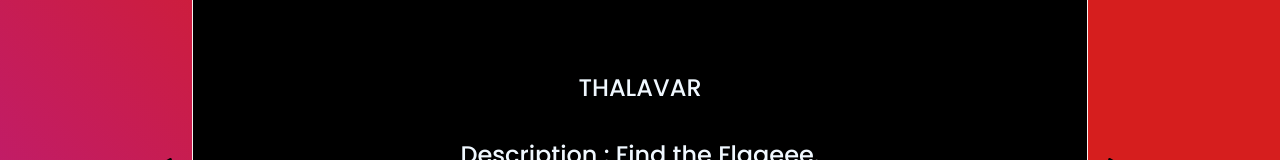
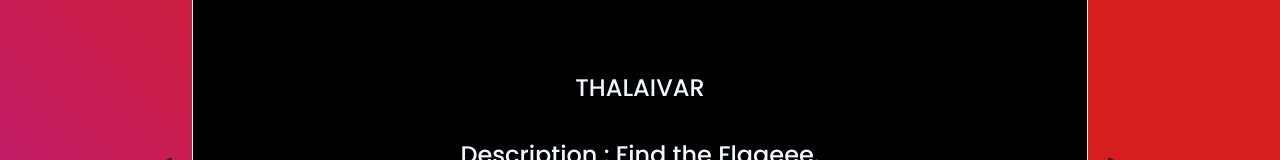
Before and after one commit to VishnuVardhanJS/CTF_Challenge_2023, a React (Create React App) app: page /Challenge2 in a window 1280 px wide. Shown: the part 391-551 px from the top of the page. Built offline with nearby package versions, Linux system fonts and the light colour scheme.

Commit message:
Update Challenge2.js

```diff
--- a/src/pages/Challenges/Challenge2.js
+++ b/src/pages/Challenges/Challenge2.js
@@ -8,7 +8,7 @@ import Back from "../../assets/Images/arrow_left.png";
 function Challenge2() {
   const ChallengeInfo = {
     challengeId: "Challenge2",
-    title: "THALAVAR",
+    title: "THALAIVAR",
     url: "https://drive.google.com/file/d/1GhdwXa0NkQuclNA2yuk4pBbaOn84VlhO/view?usp=share_link",
     desc: "Find the Flageee.",
     diff: "Easy",
```
